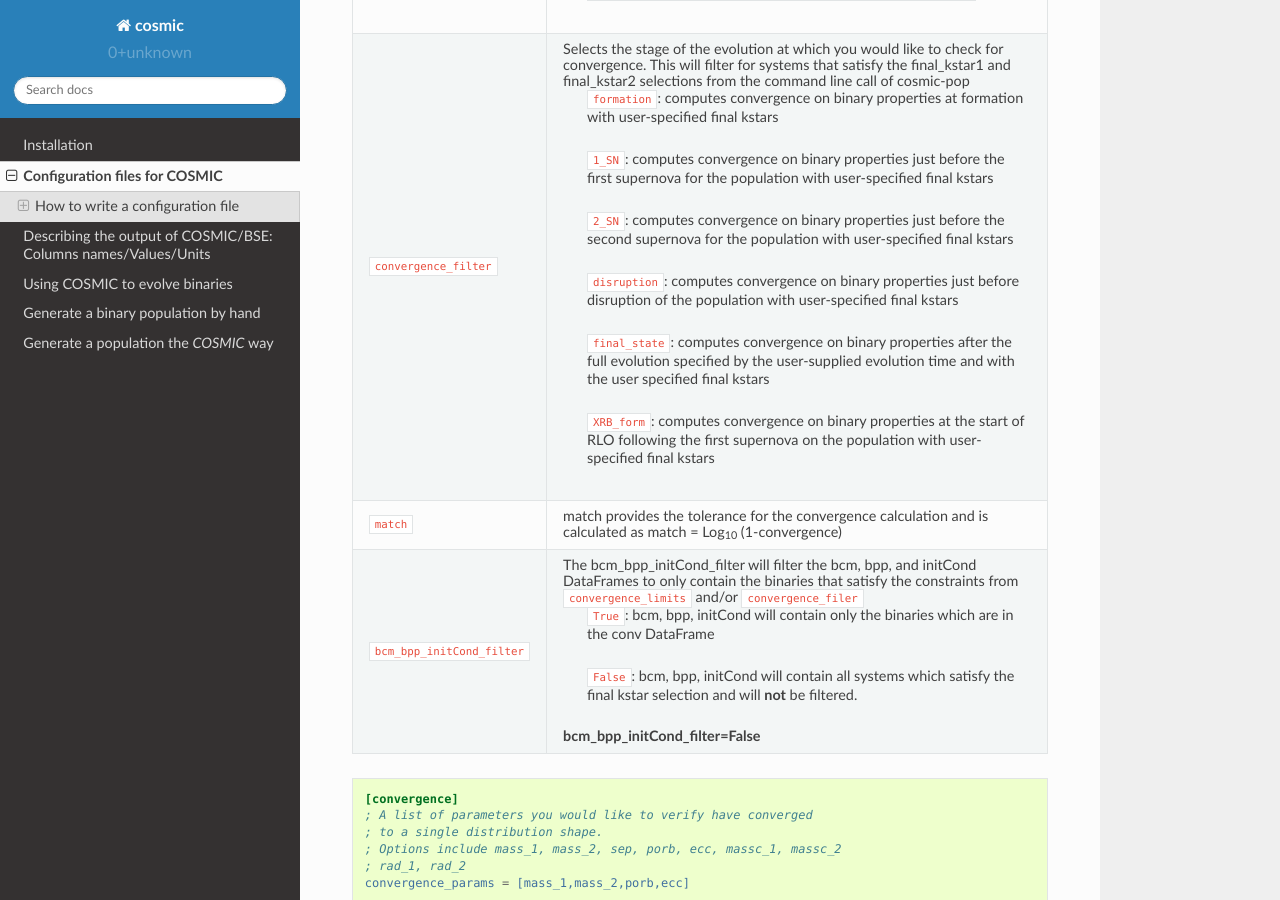
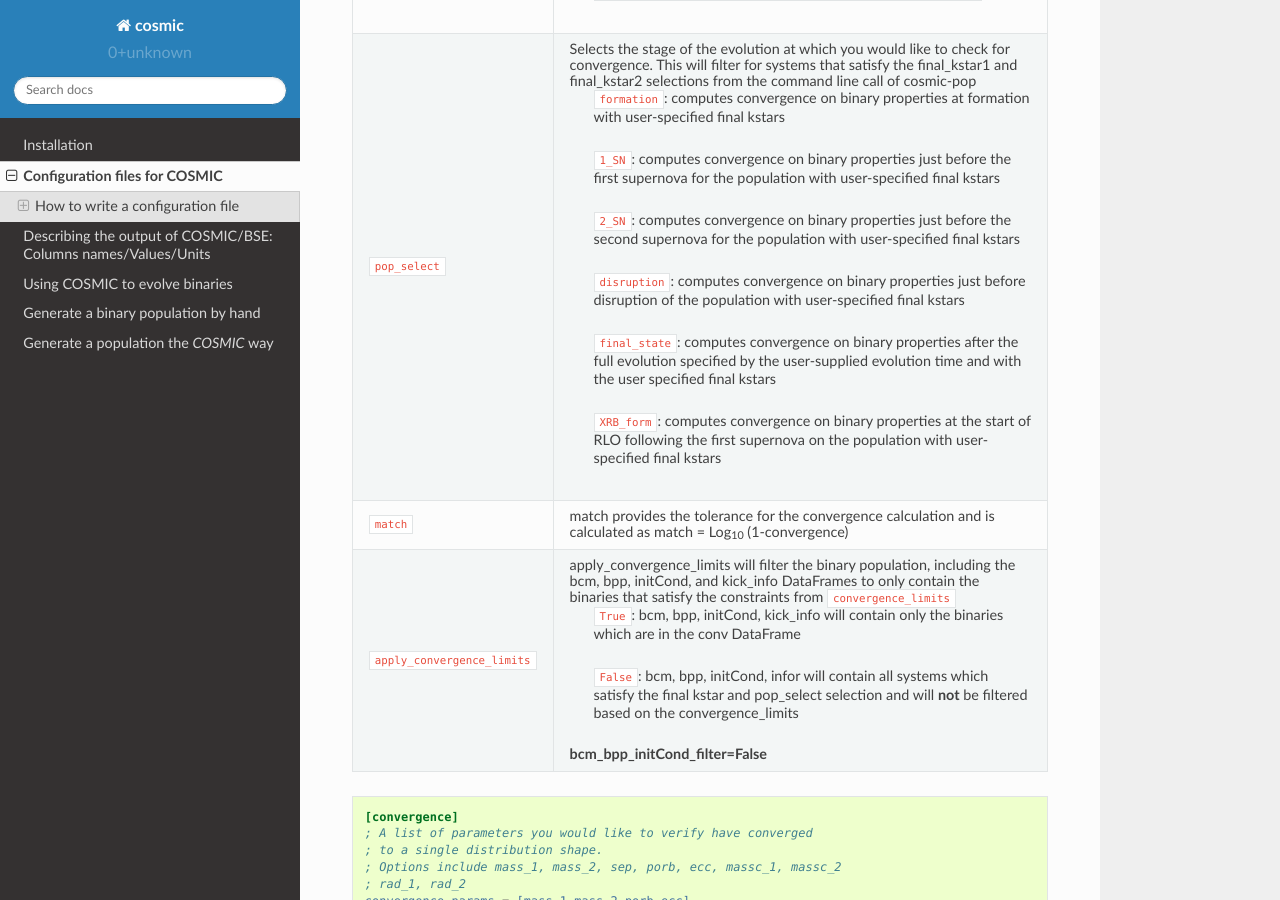
Before and after one commit to COSMIC-PopSynth/COSMIC, a Sphinx documentation site: the page built from docs/inifile/index.rst, in a window 1280 px wide and 900 px high, scrolled down 2339 px. Built offline with Sphinx 7.4.7 and the Read the Docs theme 2.0.0, drawn with Linux system fonts in a browser that asks for light colours; formulas are drawn with MathJax 3.

Commit message:
rethinking convergence and filtering (#493)
* renamed filter_bpp_bcm to filter_bin_state, reordered filtering so that we dont lose intermediate evolutionary states (e.g. xrbs) with the bin_state filtering

* renaming cosmic-pop convergence flags (convergence_filter ==> pop_select and bcm_bpp_initCond_filter ==> apply_convergence_limits)

```diff
--- a/docs/inifile/index.rst
+++ b/docs/inifile/index.rst
@@ -126,62 +126,64 @@ sampling
 [convergence]
 -------------
 
-===========================  ===================================================================================
-``convergence_params``       A list of parameters you would like to verify have converged
-                             to a single distribution shape.
-                             Options include: ``mass_1``, ``mass_2``, ``sep``, ``porb``,
-                             ``ecc``, ``massc_1``, ``massc_2``, ``rad_1``, ``rad_2``
+============================  ===================================================================================
+``convergence_params``        A list of parameters you would like to verify have converged
+                              to a single distribution shape.
+                              Options include: ``mass_1``, ``mass_2``, ``sep``, ``porb``,
+                              ``ecc``, ``massc_1``, ``massc_2``, ``rad_1``, ``rad_2``
 
-``convergence_limits``       Specifies limits for parameters included in the convergence
-                             params list. If specified, the lower and upper limit must
-                             be specified:
+``convergence_limits``        Specifies limits for parameters included in the convergence
+                              params list. If specified, the lower and upper limit must
+                              be specified:
 
-                                ``convergence_limits = {'mass_1' : [5, 10], 'sep' : [0, 10]}``
+                                 ``convergence_limits = {'mass_1' : [5, 10], 'sep' : [0, 10]}``
 
-``convergence_filter``       Selects the stage of the evolution at which you would like
-                             to check for convergence. This will filter for systems that
-                             satisfy the final_kstar1 and final_kstar2 selections from
-                             the command line call of cosmic-pop
+``pop_select``                Selects the stage of the evolution at which you would like
+                              to check for convergence. This will filter for systems that
+                              satisfy the final_kstar1 and final_kstar2 selections from
+                              the command line call of cosmic-pop
 
-                                ``formation``: computes convergence on binary properties
-                                at formation with user-specified final kstars
+                                 ``formation``: computes convergence on binary properties
+                                 at formation with user-specified final kstars
 
-                                ``1_SN``: computes convergence on binary properties
-                                just before the first supernova for the population with
-                                user-specified final kstars
+                                 ``1_SN``: computes convergence on binary properties
+                                 just before the first supernova for the population with
+                                 user-specified final kstars
 
-                                ``2_SN``: computes convergence on binary properties
-                                just before the second supernova for the population with
-                                user-specified final kstars
+                                 ``2_SN``: computes convergence on binary properties
+                                 just before the second supernova for the population with
+                                 user-specified final kstars
 
-                                ``disruption``: computes convergence on binary properties
-                                just before disruption of the population with
-                                user-specified final kstars
+                                 ``disruption``: computes convergence on binary properties
+                                 just before disruption of the population with
+                                 user-specified final kstars
 
-                                ``final_state``: computes convergence on binary properties
-                                after the full evolution specified by the user-supplied evolution time
-                                and with the user specified final kstars
+                                 ``final_state``: computes convergence on binary properties
+                                 after the full evolution specified by the user-supplied evolution time
+                                 and with the user specified final kstars
 
-                                ``XRB_form``: computes convergence on binary properties
-                                at the start of RLO following the first supernova on the population with
-                                user-specified final kstars
+                                 ``XRB_form``: computes convergence on binary properties
+                                 at the start of RLO following the first supernova on the population with
+                                 user-specified final kstars
 
-``match``                    match provides the tolerance for the convergence calculation
-                             and is calculated as match = Log\ :sub:`10` (1-convergence)
+``match``                     match provides the tolerance for the convergence calculation
+                              and is calculated as match = Log\ :sub:`10` (1-convergence)
 
-``bcm_bpp_initCond_filter``  The bcm_bpp_initCond_filter will filter the bcm, bpp, and initCond
-                             DataFrames to only contain the binaries that satisfy the constraints
-                             from ``convergence_limits`` and/or ``convergence_filer``
+``apply_convergence_limits``  apply_convergence_limits will filter the binary population,
+                              including the bcm, bpp, initCond, and kick_info
+                              DataFrames to only contain the binaries that satisfy the constraints
+                              from ``convergence_limits``
 
-                                ``True``: bcm, bpp, initCond will contain only the binaries which
-                                are in the conv DataFrame
+                                 ``True``: bcm, bpp, initCond, kick_info will contain only the binaries which
+                                 are in the conv DataFrame
 
-                                ``False``: bcm, bpp, initCond will contain all systems which satisfy the
-                                final kstar selection and will **not** be filtered.
+                                 ``False``: bcm, bpp, initCond, infor will contain all systems which satisfy the
+                                 final kstar and pop_select selection and will **not** be filtered based on the
+                                 convergence_limits
 
-                             **bcm_bpp_initCond_filter=False**
+                              **bcm_bpp_initCond_filter=False**
 
-===========================  ===================================================================================
+============================  ===================================================================================
 
 .. code-block:: ini
 
```
Also changed, not shown: 4 other files.
